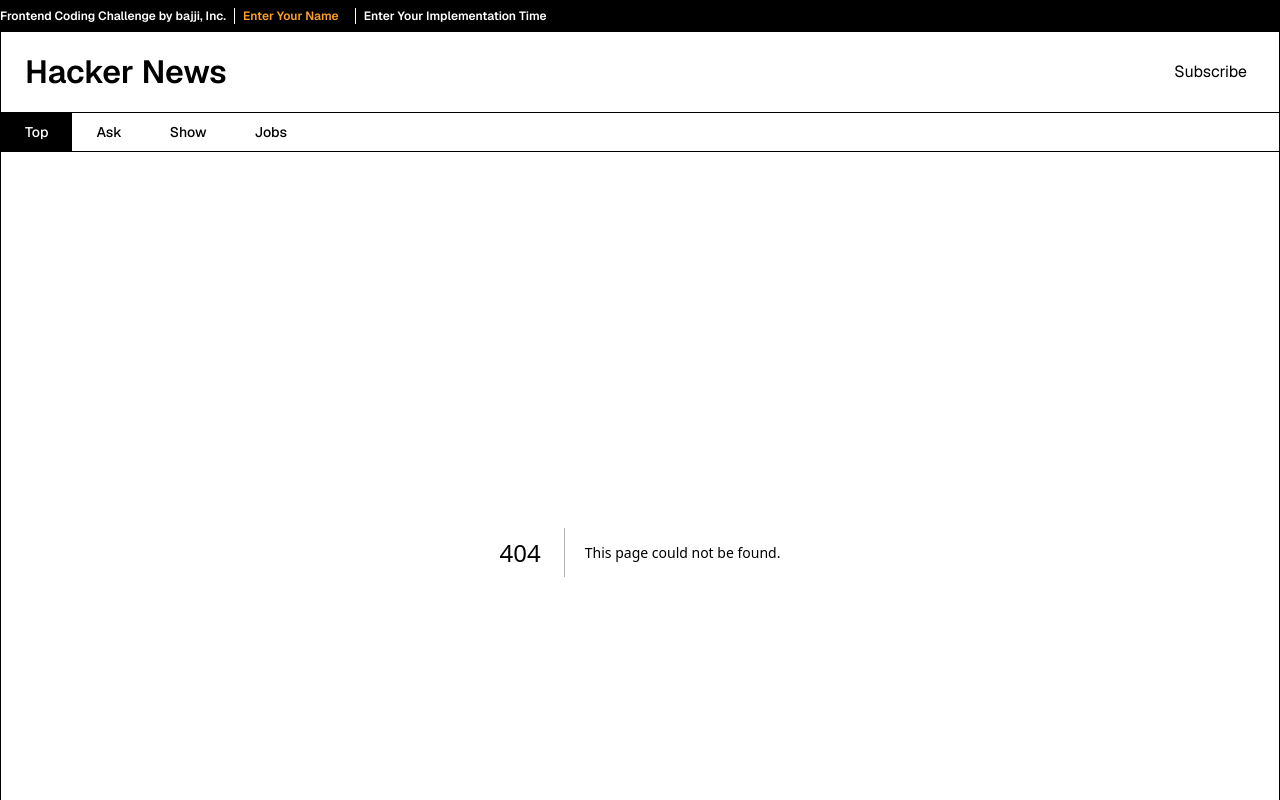
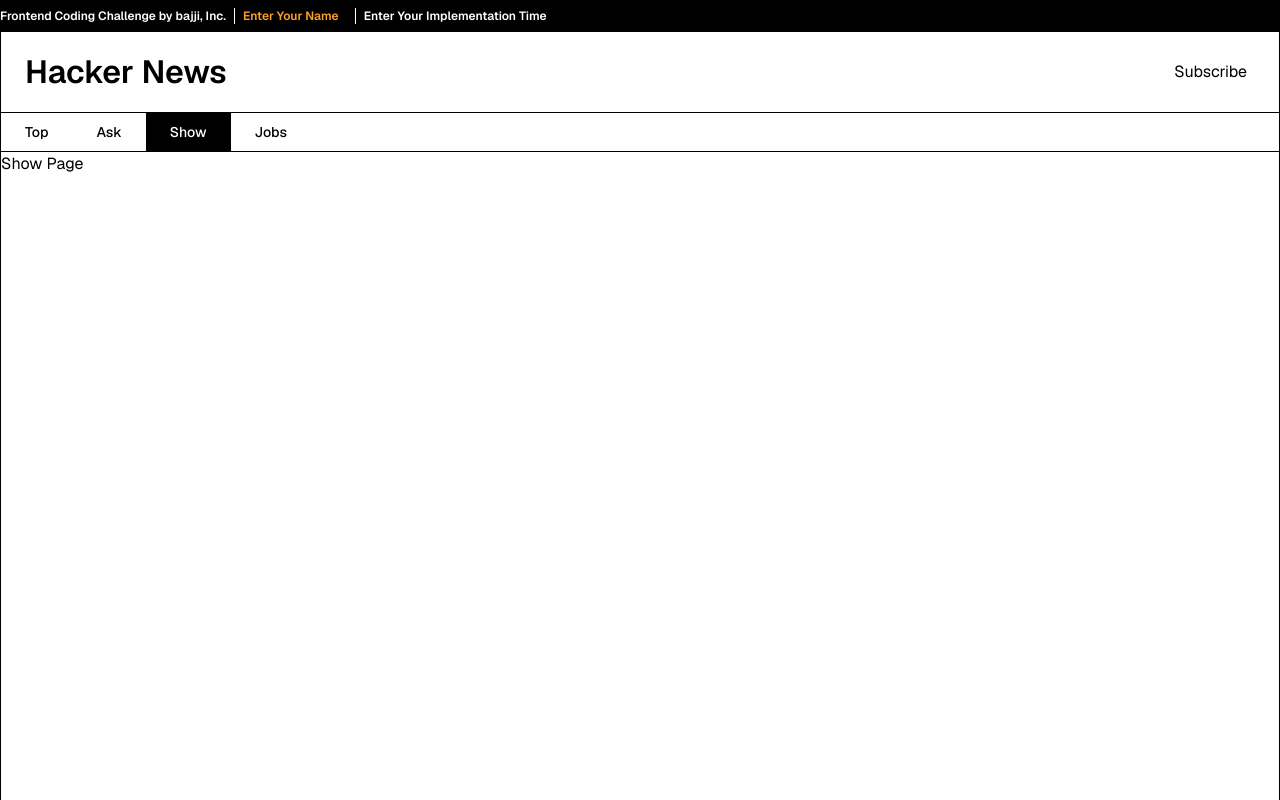
Before and after one commit to rampage1212/bajji-Test-Next-Typescript, a Next.js app: page /show in a window 1280 px wide. Before the commit this address had no page. Shown: the top 800 px of the page. Built offline with nearby package versions, Linux system fonts and the light colour scheme.

Commit message:
Navigate pages

```diff
--- a/src/app/ask/page.tsx
+++ b/src/app/ask/page.tsx
@@ -14,7 +14,6 @@
     const loadStories = async () => {
       try {
         const data = await fetchStories(16, StoryTypes.ask);
-        console.log(data);
         setStories(data);
       } catch (err) {
         setError(err instanceof Error ? err.message : "Failed to load stories");
--- /dev/null
+++ b/src/app/jobs/page.tsx
@@ -0,0 +1,5 @@
+const JobsPage = () => {
+  return <>Jobs Page</>;
+};
+
+export default JobsPage;
--- /dev/null
+++ b/src/app/show/page.tsx
@@ -0,0 +1,5 @@
+const ShowPage = () => {
+  return <>Show Page</>;
+};
+
+export default ShowPage;
--- a/src/components/layouts/headerBar.tsx
+++ b/src/components/layouts/headerBar.tsx
@@ -1,4 +1,29 @@
+"use client";
+
+import Link from "next/link";
+import { usePathname } from "next/navigation";
+
+const bars = [
+  {
+    label: "Top",
+    url: "/",
+  },
+  {
+    label: "Ask",
+    url: "/ask",
+  },
+  {
+    label: "Show",
+    url: "/show",
+  },
+  {
+    label: "Jobs",
+    url: "/jobs",
+  },
+];
+
 const HeaderBar = () => {
+  const pathname = usePathname();
   return (
     <>
       <div className="flex items-center justify-between p-6">
@@ -9,10 +34,16 @@
         </div>
       </div>
       <div className="flex h-10 items-center justify-start border-b border-t border-black text-sm font-medium">
-        <button className="h-full bg-black px-6 text-white">Top</button>
-        <button className="h-full px-6 text-black">Ask</button>
-        <button className="h-full px-6 text-black">Show</button>
-        <button className="h-full px-6 text-black">Jobs</button>
+        {bars.map((bar, key) => (
+          <div key={key} className="h-full">
+            <Link
+              href={bar.url}
+              className={`flex h-full items-center px-6 ${pathname === bar.url ? "bg-black text-white" : "bg-white text-black"}`}
+            >
+              {bar.label}
+            </Link>
+          </div>
+        ))}
       </div>
     </>
   );
```
